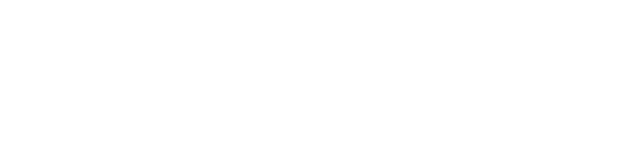
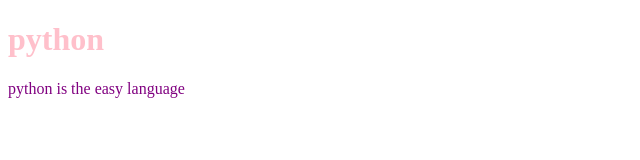
Before and after one commit to gcharpe1604/collab-practice, a plain HTML site: page index.html in a window 1280 px wide. Shown: the whole page, without its empty margins (0-640 px from the left). Drawn offline with Linux system fonts and the light colour scheme.

Commit message:
added python description

```diff
--- a/index.html
+++ b/index.html
@@ -4,8 +4,15 @@
     <meta charset="UTF-8">
     <meta name="viewport" content="width=device-width, initial-scale=1.0">
     <title>Collab</title>
+
+    <link rel="stylesheet" href="styles.css">
 </head>
 <body>
 
+
+
+
+    <h1>python</h1>
+    <p>python is the easy language</p>
 </body>
 </html>
--- a/styles.css
+++ b/styles.css
@@ -0,0 +1,8 @@
+
+
+h1{
+  color: pink;
+}
+p{
+  color: purple;
+}
```
